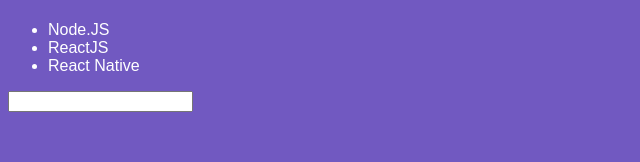
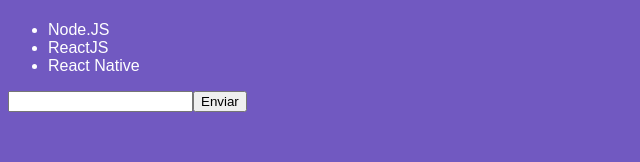
Before and after one commit to cassioate/React-Config-Inicial, a React app: page / in a window 1280 px wide. Shown: the top 162 px of the page, without its empty margins (0-640 px from the left). Built offline with nearby package versions, Linux system fonts and the light colour scheme.

Commit message:
Atualizando a lista de Tech e reiniciando o valor de newTech para que não fique no input após ser enviado

```diff
--- a/src/components/TechList.js
+++ b/src/components/TechList.js
@@ -15,14 +15,34 @@
         this.setState({ newTech: e.target.value })
     }
 
+    handleSubmit = e => {
+        //preventDefault evita que a tela reinicie após o submit do formulario
+        e.preventDefault();
+        // o ... serve para copiar tudo que ja tem dentro do STATE.TECHS
+        // Estou adicionando no array tudo que ja tinha no array anteriormente + o que tinha no newTech
+        this.setState(
+            {
+            techs: [...this.state.techs, this.state.newTech],
+            newTech: ''
+            }
+        )
+    }
+
     render() {
        return (
         <>
             <h1>{this.state.newTech}</h1>
-            <ul>
-                {this.state.techs.map(tech => <li key={tech}>{tech}</li>)}
-            </ul>
-            <input type="text" onChange={this.handleInputChange}></input>
+                <form onSubmit={this.handleSubmit}>
+                    <ul>
+                        {this.state.techs.map(tech => <li key={tech}>{tech}</li>)}
+                    </ul>
+                    <input
+                    type="text"
+                    onChange={this.handleInputChange}
+                    value={this.state.newTech}
+                    ></input>
+                    <button type="submit">Enviar</button>
+                </form>
         </>
 
        )
```
